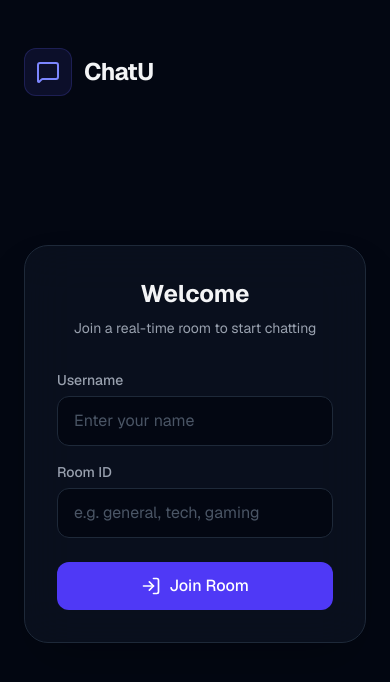
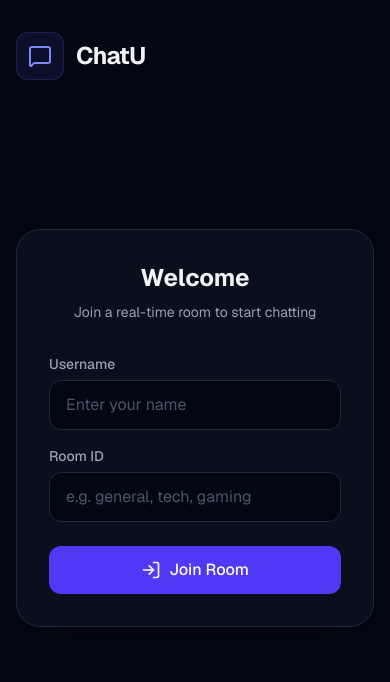
Before and after one commit to tharunrai/chatu, a Next.js app: page / in a window 390 px wide. Shown: the top 682 px of the page. Built offline with nearby package versions, Linux system fonts and the light colour scheme.

Commit message:
mobile view, optimised

```diff
--- a/src/app/page.tsx
+++ b/src/app/page.tsx
@@ -295,9 +295,9 @@ export default function ChatApp() {
 
   if (!inRoom) {
     return (
-      <div className="min-h-screen bg-gray-950 flex flex-col p-6 text-gray-100 font-sans relative">
+      <div className="min-h-[100dvh] bg-gray-950 flex flex-col p-4 sm:p-6 text-gray-100 font-sans relative">
         {/* Top Branding */}
-        <div className="w-full max-w-6xl mx-auto flex items-center justify-between py-6 mb-8">
+        <div className="w-full max-w-6xl mx-auto flex items-center justify-between py-4 sm:py-6 mb-4 sm:mb-8">
           <div className="flex items-center gap-3">
             <div className="w-12 h-12 bg-indigo-500/10 rounded-xl flex items-center justify-center border border-indigo-500/20">
               <MessageSquare className="w-6 h-6 text-indigo-400" />
@@ -453,11 +453,11 @@ export default function ChatApp() {
   }
 
   return (
-    <div className="h-screen w-full bg-gray-950 flex justify-center font-sans overflow-hidden">
+    <div className="h-[100dvh] w-full bg-gray-950 flex justify-center font-sans overflow-hidden">
       <div className="w-full max-w-6xl h-full flex flex-col bg-gray-900/40 relative sm:border-x sm:border-gray-800/50 shadow-2xl">
 
         {/* Header */}
-        <header className="px-6 py-4 border-b border-gray-800 bg-gray-900/80 flex items-center justify-between">
+        <header className="px-4 sm:px-6 py-3 sm:py-4 border-b border-gray-800 bg-gray-900/80 flex items-center justify-between">
           <div className="flex items-center gap-3">
             <div className="w-10 h-10 bg-indigo-500/20 rounded-xl flex items-center justify-center relative group cursor-pointer hover:bg-indigo-500/30 transition-colors">
               <Users className="w-5 h-5 text-indigo-400" />
@@ -510,7 +510,7 @@ export default function ChatApp() {
         </header>
 
         {/* Chat Area */}
-        <div className="flex-1 overflow-y-auto p-6 space-y-4">
+        <div className="flex-1 overflow-y-auto p-4 sm:p-6 space-y-4">
           {messages.map((msg) => {
             if (msg.username === "System") {
               return (
@@ -524,7 +524,7 @@ export default function ChatApp() {
 
             return (
               <div key={msg.id} className={`flex ${msg.isSelf ? "justify-end" : "justify-start"}`}>
-                <div className={`flex flex-col max-w-[75%] md:max-w-[60%] ${msg.isSelf ? "items-end" : "items-start"}`}>
+                <div className={`flex flex-col max-w-[85%] sm:max-w-[75%] md:max-w-[60%] ${msg.isSelf ? "items-end" : "items-start"}`}>
                   <span className="text-xs text-gray-500 mb-1 ml-1">{msg.username}</span>
                   <div
                     className={`px-4 py-3 rounded-2xl ${
```
